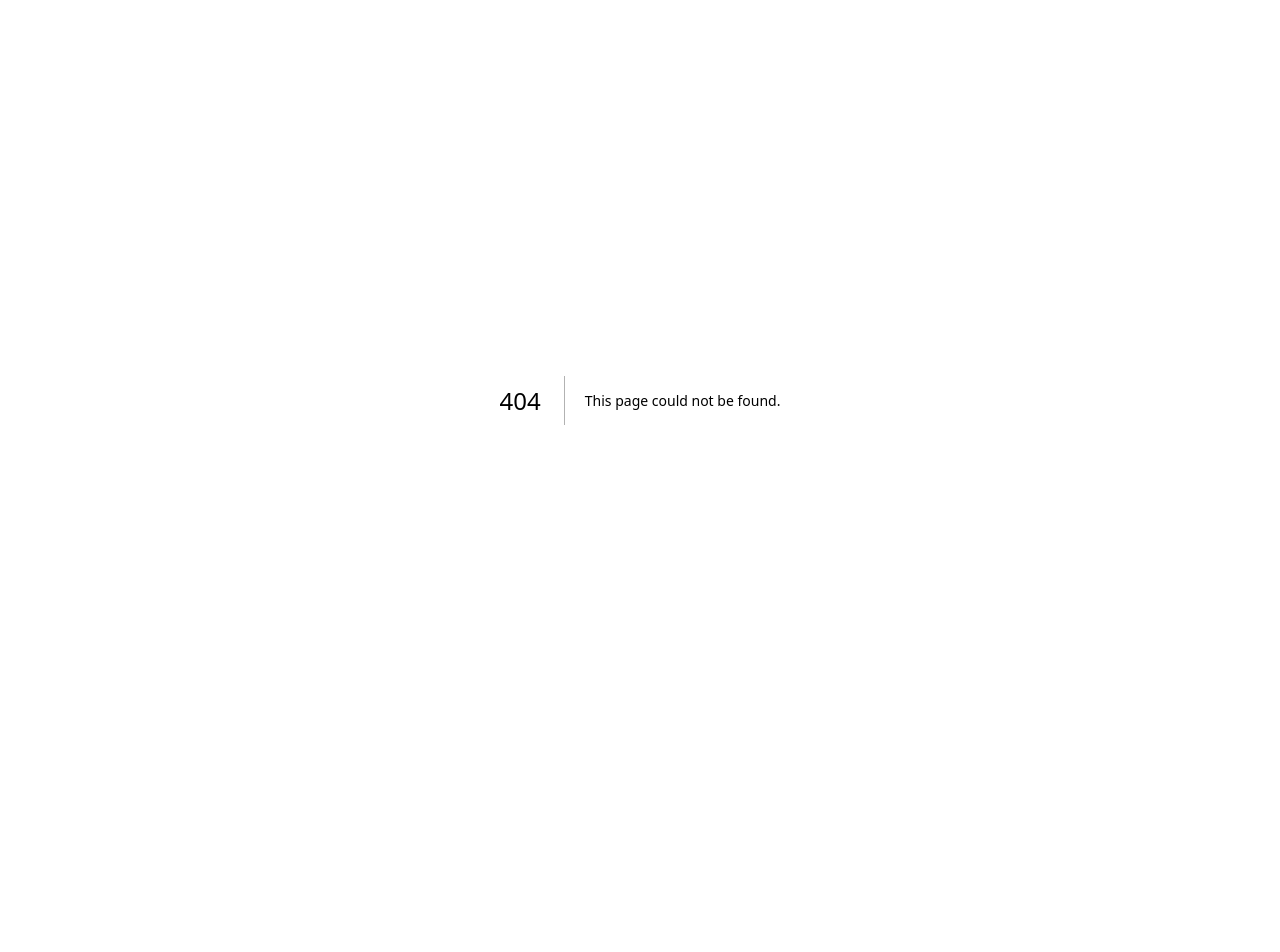
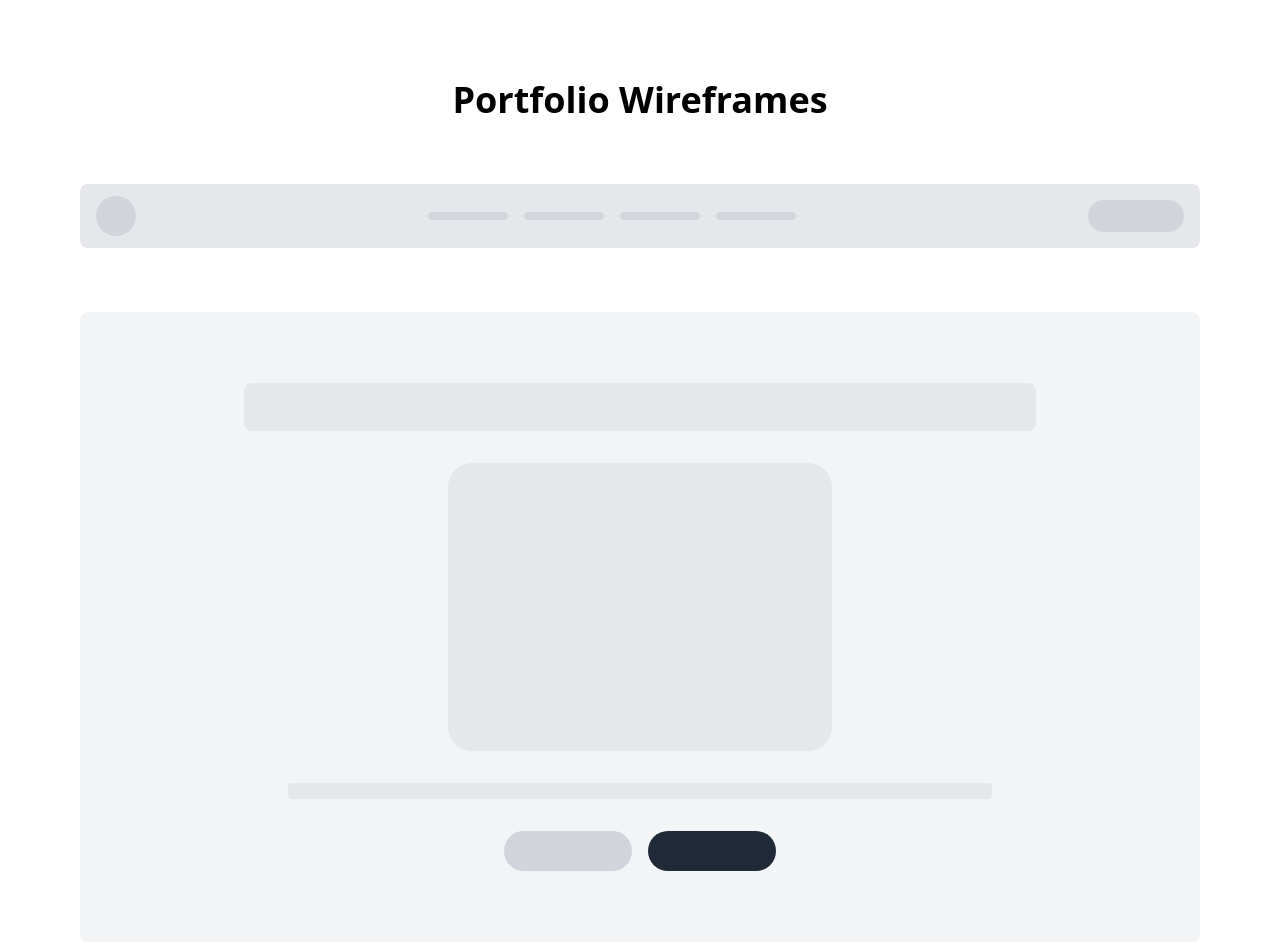
Before and after one commit to aryacaesars/portfolio, a Next.js app: page /wireframe in a window 1280 px wide. Before the commit this address had no page. Shown: the top 952 px of the page. Before the commit the page ends 800 px from the top, so only its background shows below. Built offline with nearby package versions, Linux system fonts and the light colour scheme.

Commit message:
wireframe page

```diff
--- /dev/null
+++ b/app/wireframe/page.js
@@ -0,0 +1,176 @@
+"use client"
+
+import Link from "next/link"
+import { Code } from "lucide-react"
+
+const wireframeComponents = [
+  {
+    title: "Navigation",
+    description: "Fixed navbar with responsive menu",
+    code: `<Navbar />`,
+    image: (
+      <div className="w-full h-16 bg-gray-200 flex items-center px-4">
+        <div className="w-10 h-10 bg-gray-300 rounded-full"></div>
+        <div className="hidden md:flex gap-4 mx-auto">
+          {[1,2,3,4].map(i => (
+            <div key={i} className="w-20 h-2 bg-gray-300 rounded"></div>
+          ))}
+        </div>
+        <div className="w-24 h-8 bg-gray-300 rounded-full"></div>
+      </div>
+    )
+  },
+  {
+    title: "Hero Section",
+    description: "Clean, centered layout with animated text",
+    code: `<HeroSection />`,
+    image: (
+      <div className="w-full aspect-[16/9] bg-gray-100 flex flex-col items-center justify-center gap-8 p-8">
+        <div className="w-3/4 h-12 bg-gray-200 rounded-lg"></div>
+        <div className="w-96 h-72 bg-gray-200 rounded-3xl"></div>
+        <div className="w-2/3 h-4 bg-gray-200 rounded"></div>
+        <div className="flex gap-4">
+          <div className="w-32 h-10 bg-gray-300 rounded-full border-2 border-gray-300"></div>
+          <div className="w-32 h-10 bg-gray-800 rounded-full"></div>
+        </div>
+      </div>
+    )
+  },
+  {
+    title: "About Section",
+    description: "Two-column layout with animated content",
+    code: `<AboutSection />`,
+    image: (
+      <div className="w-full aspect-[16/9] bg-gray-100 p-8">
+        <div className="grid md:grid-cols-2 gap-12 h-full">
+          <div className="space-y-4">
+            <div className="w-1/2 h-8 bg-gray-200 rounded-lg mb-8"></div>
+            <div className="w-full h-4 bg-gray-200 rounded"></div>
+            <div className="w-3/4 h-4 bg-gray-200 rounded"></div>
+            <div className="w-5/6 h-4 bg-gray-200 rounded"></div>
+          </div>
+          <div className="grid grid-cols-2 gap-4">
+            {[1,2,3,4].map(i => (
+              <div key={i} className="aspect-square bg-gray-200 rounded-2xl p-4">
+                <div className="w-12 h-12 bg-gray-300 rounded-xl mb-4"></div>
+                <div className="w-3/4 h-3 bg-gray-300 rounded mb-2"></div>
+                <div className="w-full h-2 bg-gray-300 rounded"></div>
+              </div>
+            ))}
+          </div>
+        </div>
+      </div>
+    )
+  },
+  {
+    title: "Skills Section",
+    description: "Grid layout with animated progress bars",
+    code: `<Skills />`,
+    image: (
+      <div className="w-full aspect-[16/9] bg-gray-100 p-8">
+        <div className="w-1/2 h-8 bg-gray-200 rounded-lg mb-12 mx-auto"></div>
+        <div className="grid md:grid-cols-3 gap-8">
+          {[1,2,3].map(i => (
+            <div key={i} className="space-y-6">
+              {[1,2,3].map(j => (
+                <div key={j} className="space-y-2">
+                  <div className="w-24 h-3 bg-gray-200 rounded"></div>
+                  <div className="w-full h-2 bg-gray-200 rounded-full overflow-hidden">
+                    <div className="w-4/5 h-full bg-gray-800 rounded-full"></div>
+                  </div>
+                </div>
+              ))}
+            </div>
+          ))}
+        </div>
+      </div>
+    )
+  },
+  {
+    title: "Projects Section",
+    description: "Interactive carousel with project cards",
+    code: `<ProjectSection />`,
+    image: (
+      <div className="w-full aspect-[16/9] bg-gray-100 p-8">
+        <div className="w-1/2 h-8 bg-gray-200 rounded-lg mb-8 mx-auto"></div>
+        <div className="flex gap-4 overflow-hidden">
+          {[1,2,3].map(i => (
+            <div key={i} className="min-w-[300px] aspect-[4/3] bg-gray-200 rounded-2xl p-4 flex flex-col justify-between">
+              <div className="w-full h-1/2 bg-gray-300 rounded-xl"></div>
+              <div className="space-y-2">
+                <div className="w-1/2 h-4 bg-gray-300 rounded"></div>
+                <div className="w-full h-3 bg-gray-300 rounded"></div>
+              </div>
+            </div>
+          ))}
+        </div>
+      </div>
+    )
+  },
+  {
+    title: "Testimonials",
+    description: "Animated testimonial cards",
+    code: `<Testimonials />`,
+    image: (
+      <div className="w-full aspect-[16/9] bg-gray-100 p-8">
+        <div className="w-1/2 h-8 bg-gray-200 rounded-lg mb-12 mx-auto"></div>
+        <div className="grid md:grid-cols-3 gap-6">
+          {[1,2,3].map(i => (
+            <div key={i} className="bg-white p-6 rounded-2xl shadow-sm">
+              <div className="flex items-center gap-4 mb-4">
+                <div className="w-12 h-12 bg-gray-200 rounded-full"></div>
+                <div>
+                  <div className="w-24 h-3 bg-gray-200 rounded mb-1"></div>
+                  <div className="w-20 h-2 bg-gray-200 rounded"></div>
+                </div>
+              </div>
+              <div className="space-y-2">
+                <div className="w-full h-2 bg-gray-200 rounded"></div>
+                <div className="w-5/6 h-2 bg-gray-200 rounded"></div>
+                <div className="w-4/6 h-2 bg-gray-200 rounded"></div>
+              </div>
+            </div>
+          ))}
+        </div>
+      </div>
+    )
+  },
+  {
+    title: "Contact Section",
+    description: "Contact form with social links",
+    code: `<ContactSection />`,
+    image: (
+      <div className="w-full aspect-[16/9] bg-gray-100 p-8">
+        <div className="w-1/2 h-8 bg-gray-200 rounded-lg mb-12 mx-auto"></div>
+        <div className="max-w-md mx-auto space-y-4">
+          <div className="w-full h-12 bg-gray-200 rounded-lg"></div>
+          <div className="w-full h-12 bg-gray-200 rounded-lg"></div>
+          <div className="w-full h-32 bg-gray-200 rounded-lg"></div>
+          <div className="w-full h-12 bg-gray-800 rounded-full"></div>
+        </div>
+      </div>
+    )
+  }
+];
+
+export default function WireframePage() {
+    return (
+      <div className="min-h-screen bg-white py-20">
+        <div className="max-w-6xl mx-auto px-4">
+          <div className="text-center mb-16">
+            <h1 className="text-4xl font-bold mb-4">Portfolio Wireframes</h1>
+          </div>
+
+          <div className="flex flex-col space-y-16">
+            {wireframeComponents.map((component, index) => (
+              <div key={index}>
+                <div className="bg-gray-50 rounded-lg overflow-hidden">
+                  {component.image}
+                </div>
+              </div>
+            ))}
+          </div>
+        </div>
+      </div>
+    )
+  }
```
